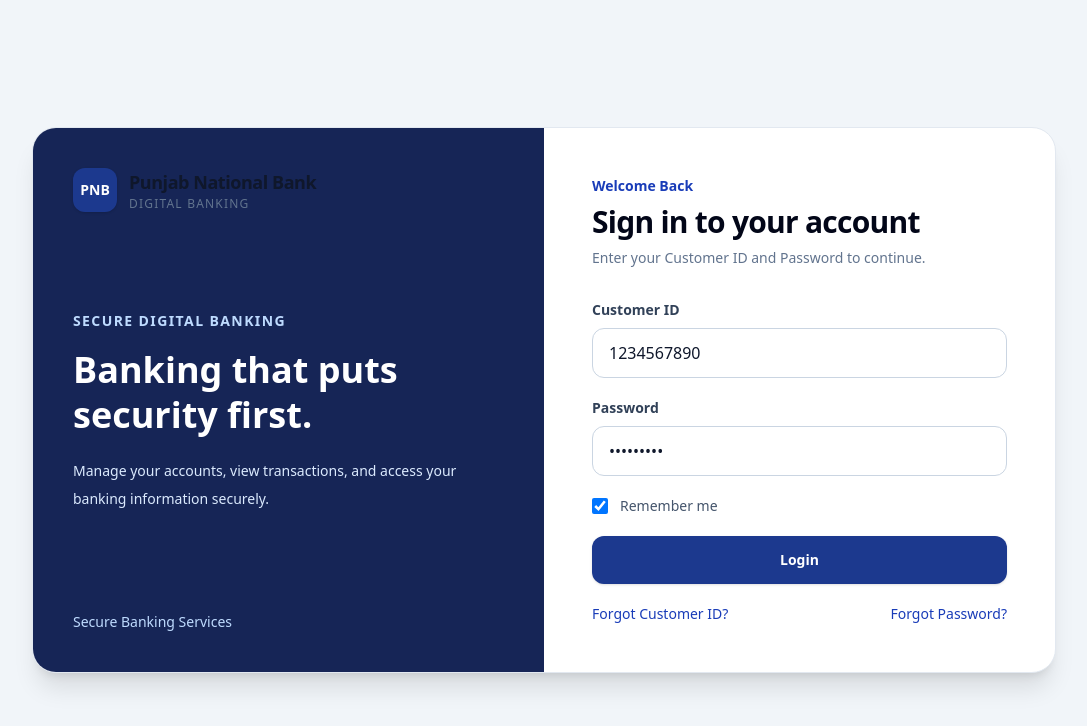
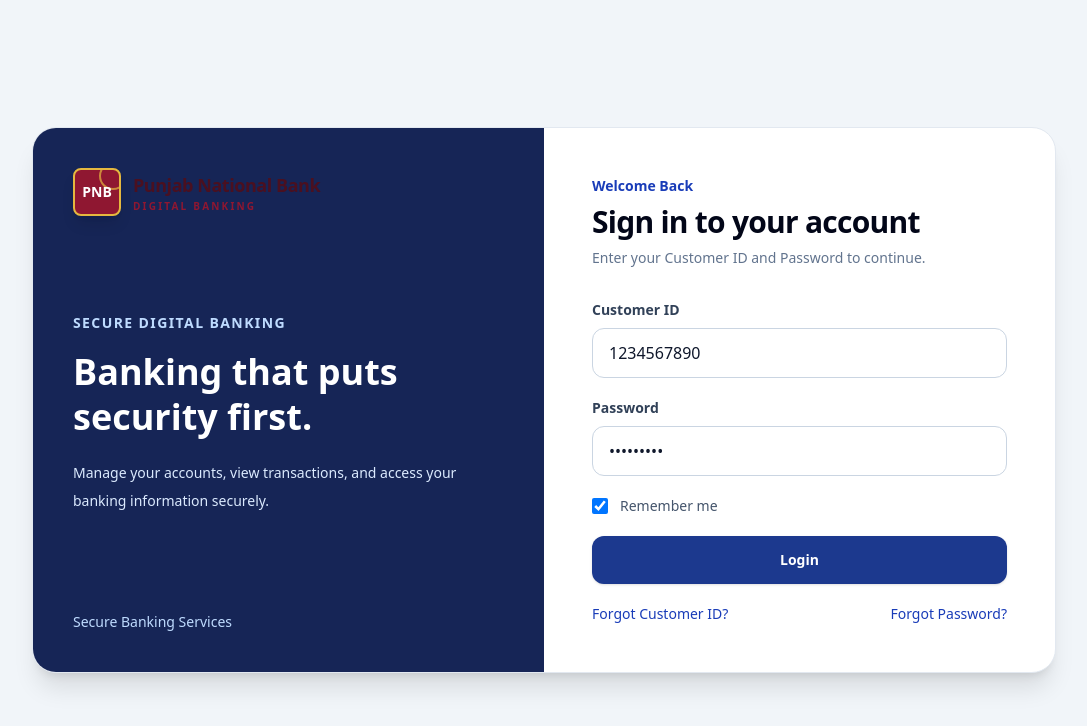
Before and after one commit to wagrude/SIH-2026-demo-clone, a Next.js app: page /login in a window 1280 px wide. Shown: the top 726 px of the page, without its empty margins (96-1183 px from the left). Built offline with nearby package versions, Linux system fonts and the light colour scheme.

Commit message:
Polish banking brand mark and improve contrast

```diff
--- a/components/branding/BankLogo.tsx
+++ b/components/branding/BankLogo.tsx
@@ -1,16 +1,25 @@
-export default function BankLogo() {
+export default function BankLogo({ light = false }: { light?: boolean }) {
   return (
     <div className="flex items-center gap-3">
-      <div className="flex h-11 w-11 items-center justify-center rounded-xl bg-blue-900 text-sm font-extrabold text-white shadow-sm">
-        PNB
+      <div className="relative flex h-12 w-12 items-center justify-center overflow-hidden rounded-lg border-2 border-[#e5b83f] bg-[#8f1731] text-sm font-extrabold text-white shadow-lg shadow-black/10">
+        <span className="absolute -right-2 -top-2 h-7 w-7 rounded-full border-2 border-[#e5b83f]/70" />
+        <span className="relative">PNB</span>
       </div>
 
       <div>
-        <div className="text-lg font-bold tracking-tight text-slate-900">
+        <div
+          className={`text-lg font-bold tracking-tight ${
+            light ? "text-white" : "text-[#4a1020] dark:text-white"
+          }`}
+        >
           Punjab National Bank
         </div>
 
-        <div className="text-xs font-medium uppercase tracking-widest text-slate-500">
+        <div
+          className={`text-[10px] font-semibold uppercase tracking-[0.22em] ${
+            light ? "text-[#f2d98a]" : "text-[#8f1731] dark:text-[#e5b83f]"
+          }`}
+        >
           Digital Banking
         </div>
       </div>
```
